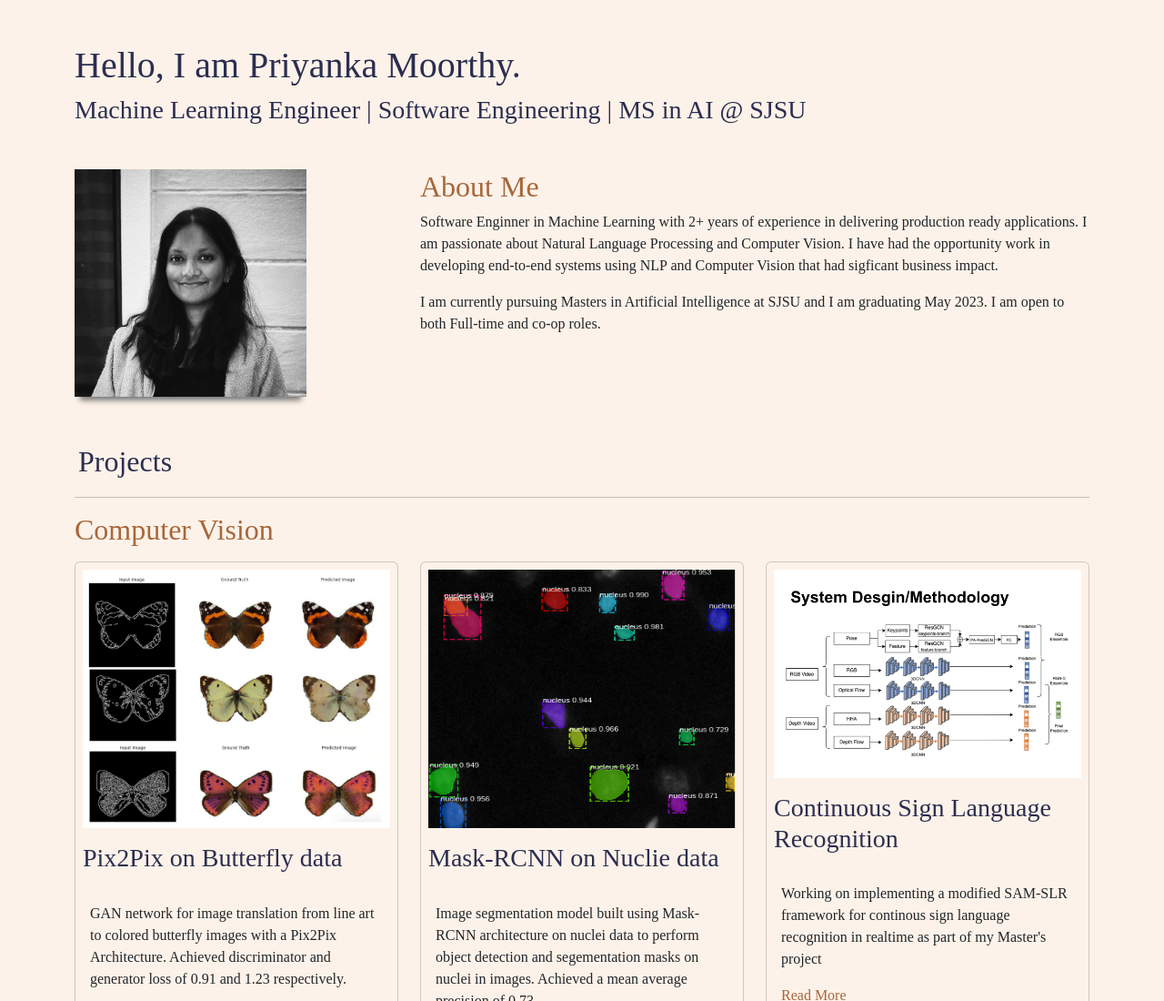
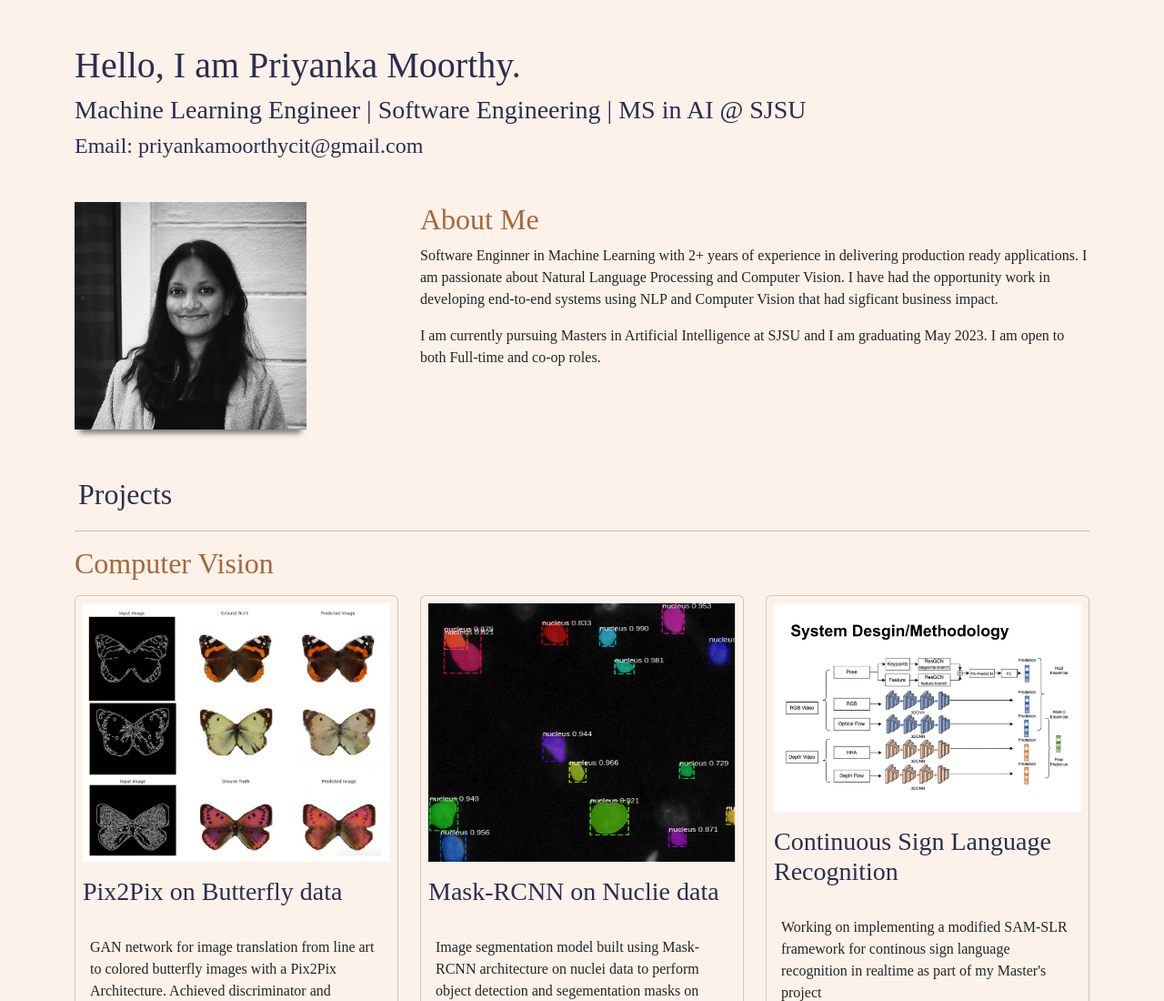
Before and after one commit to priyanka-moorthy/priyanka-moorthy.github.io, a plain HTML site: page index.html in a window 1280 px wide. Shown: the top 1100 px of the page at 91% size. Drawn offline with nearby package versions, Linux system fonts and the light colour scheme; a web font is replaced by a local one.

Commit message:
add email

```diff
--- a/index.html
+++ b/index.html
@@ -18,6 +18,7 @@
 <div class="container pt-5 text-left blue-heading">
   <h1>Hello, I am Priyanka Moorthy.</h1>
   <h3>Machine Learning Engineer | Software Engineering | MS in AI @ SJSU</h3>
+  <h4> Email: priyankamoorthycit@gmail.com </h4>
 </div>
 <div class="container-lg mt-5 about-me">
 <div class="row">
```
